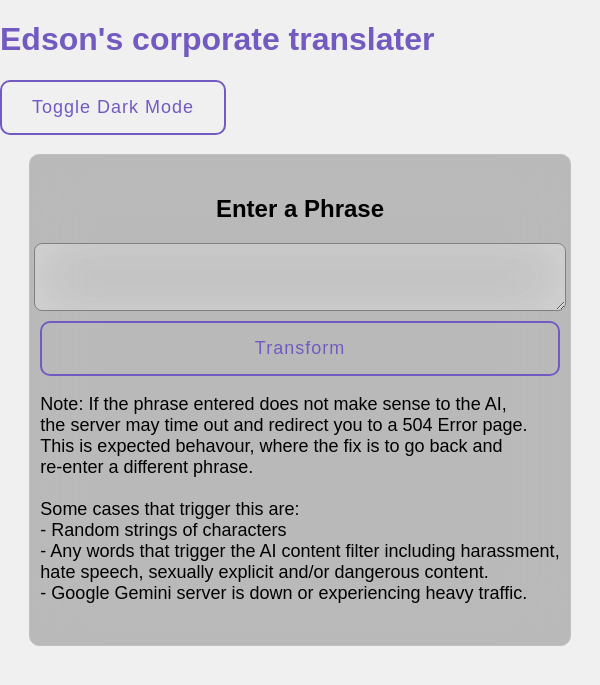
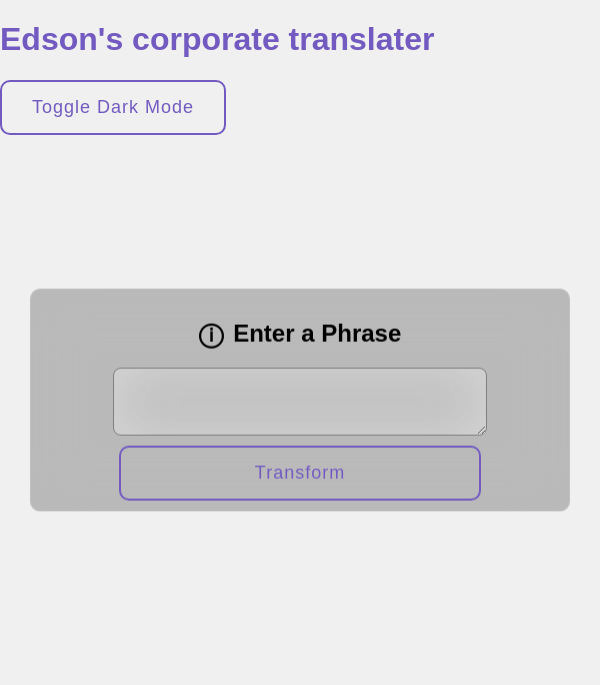
Before and after one commit to edsonli1999/Corporate-Translate-Flask, a Flask app: page / in a window 600 px wide. Shown: the top 685 px of the page. Run offline with Flask 3, Linux system fonts and the light colour scheme.

Commit message:
Moved note section to a dialogue popup. Somewhat friendlier to use on mobile now.

```diff
--- a/static/styles/styles.css
+++ b/static/styles/styles.css
@@ -19,7 +19,7 @@ p {
   top: 50%;
   left: 50%;
   transform: translate(-50%, -50%);
-  width: fit-content;  /* Adjust as needed */
+  width: fit-content;
   /* min-width: 300px;
   min-height: 200px;    */
 
@@ -27,22 +27,50 @@ p {
 
 .main-content {
   position: relative;
-  width: auto;  /* Let the content dictate the width */
-  height: auto;  /* Let the content dictate the height */
-  min-width: 520px;   /* Minimum width */
-  min-height: 450px;  /* Minimum height */
+  width: auto;
+  height: auto;
+  min-width: 520px;
+  min-height: 450px;
   max-width: 1000px;
   max-height: 500px;
   display: flex;
   flex-direction: column;
   align-items: center;
-  justify-content: space-between;
   padding: 20px 10px;
   border-radius: 10px;
   backdrop-filter: blur(30px);
   background-color: rgba(65, 65, 65, 0.308);
-  /* border: 1px solid rgba(255, 255, 255, 0.089); */
   border: 1px solid silver;
+}
+
+
+/* Add the provided media query here */
+@media screen and (max-width: 768px) {
+  .main-container {
+    width: 90%;
+    margin: 0 auto;
+  }
+
+  .main-content {
+    min-width: 90%;
+    min-height: auto;
+    max-width: 100%;
+    padding: 10px;
+  }
+
+  .main-content textarea {
+    min-width: 90%;
+    max-width: 100%;
+    min-height: 100px;
+    max-height: 200px;
+    margin-bottom: 10px;
+    font-size: small;
+  }
+
+  .main-content button {
+    width: 100%;
+    /* Make the button full width */
+  }
 }
 
 /* Main content background ball animation thing */
@@ -77,24 +105,38 @@ p {
   outline: 0;
   resize: both;
   overflow: auto;
-  width: 100%;  /* Full width of the container */
-  min-width: 350px;
+  width: 100%;
   min-height: 50px;
-  max-width: 1000px;
   max-height: 365px;
-  margin-bottom: 10px;  /* Spacing between textarea and button */
+  margin-bottom: 10px;
   font-family: sans-serif;
   font-size: medium;
   padding: 8px 5px;
-  background-color: rgba(255, 255, 255, 0.4); /* Adjust the alpha channel (0.0 to 1.0) for transparency */
+  background-color: rgba(255, 255, 255, 0.4);
   backdrop-filter: blur(30px);
   border-radius: 8px;
   border: 1px solid gray;
 }
 
+/* Define different min-width for small screens (< 600px) */
+@media screen and (max-width: 600px) {
+  .main-content textarea {
+    min-width: 250px;
+    max-width: 300px;
+  }
+}
+
+/* Define different min-width for large screens (>= 600px) */
+@media screen and (min-width: 600px) {
+  .main-content textarea {
+    min-width: 350px;
+    max-width: 1000px;
+  }
+}
+
 .main-content button {
-  align-self:flex-end;
-  width: 100%;  /* Full width of the container */
+  align-self: flex-end;
+  width: 100%;
 }
 
 button {
@@ -155,3 +197,41 @@ h1.dark-mode {
   background-color: #555;
   color: white;
 }
+
+.container-title {
+  display: flex;
+}
+
+.popup-container {
+  cursor: pointer;
+  margin-right: 10px;
+}
+
+/* Hide the popup content by default */
+.popup-content {
+  display: none;
+  position: absolute;
+  background-color: #333;
+  border: 1px solid rgba(255, 255, 255, 0.089);
+  border-radius: 10px;
+  padding: 11px;
+  z-index: 1;
+}
+
+/* .popup-content.dark-mode {
+  display: none;
+  position: absolute;
+  background-color: #333;
+  border: 1px solid rgba(255, 255, 255, 0.089);
+  padding: 15px;
+  z-index: 1;
+} */
+
+.popup-content p {
+  color: white;
+}
+
+/* Show the popup content when hovering over the icon */
+#popup-icon:hover+.popup-content {
+  display: block;
+}
--- a/templates/index.html
+++ b/templates/index.html
@@ -12,16 +12,30 @@
 <body>
   <h1>Edson's corporate translater </h1>
   <button onclick="toggleDarkMode()">Toggle Dark Mode</button>
+  <!-- <button onclick="toggleDarkMode()">☽</button> -->
   <div class="main-container">
     <div class="main-content">
       <form id="transformForm" action="/transform" method="post">
-        <h2>Enter a Phrase</h2>
+        <div class="container-title">
+          <div class="popup-container">
+            <h2 id="popup-icon">ⓘ</h2>
+            <div class="popup-content">
+              <p>Note: If the phrase entered does not make sense to the AI, <br> the server may time out and redirect
+                you to an Error page.<br> This is expected behavior, where the fix is to go back and <br> re-enter a
+                different phrase. <br><br> Some cases that trigger this are: <br> - Random strings of characters <br> -
+                Any words that trigger the AI content filter including harassment, <br> hate speech, sexually explicit
+                and/or dangerous content. <br> - Google Gemini server is down or experiencing heavy traffic.
+              </p>
+            </div>
+          </div>
+          <h2>Enter a Phrase</h2>
+        </div>
         <textarea id="inputPhrase" name="input_phrase" required></textarea>
         <button type="submit">Transform</button>
-        <p> Note: If the phrase entered does not make sense to the AI, <br> the server may time out and redirect you to a 504 Error page.<br> This is expected behavour, where the fix is to go back and <br> re-enter a different phrase. <br><br> Some cases that trigger this are: <br> - Random strings of characters <br> - Any words that trigger the AI content filter including harassment, <br> hate speech, sexually explicit and/or dangerous content. <br> - Google Gemini server is down or experiencing heavy traffic. </p>
-      </div>
       </form>
 
+
+    </div>
   </div>
 
   <script>
@@ -52,6 +66,15 @@
         document.body.classList.add('dark-mode');
       }
     }
+
+    // Click activation for popup container
+    const popupContainer = document.querySelector('.popup-container');
+    const popupContent = document.querySelector('.popup-content');
+
+    popupContainer.addEventListener('click', function () {
+      popupContent.style.display = (popupContent.style.display === 'block') ? 'none' : 'block';
+    });
+
   </script>
 </body>
 
--- a/templates/result.html
+++ b/templates/result.html
@@ -10,8 +10,10 @@
 </head>
 
 <body>
+
   <h1>Edson's corporate translater </h1>
   <button onclick="toggleDarkMode()">Toggle Dark Mode</button>
+
   <div class="main-container">
     <div class="main-content">
       <h2>Transformation Result</h2>
```
